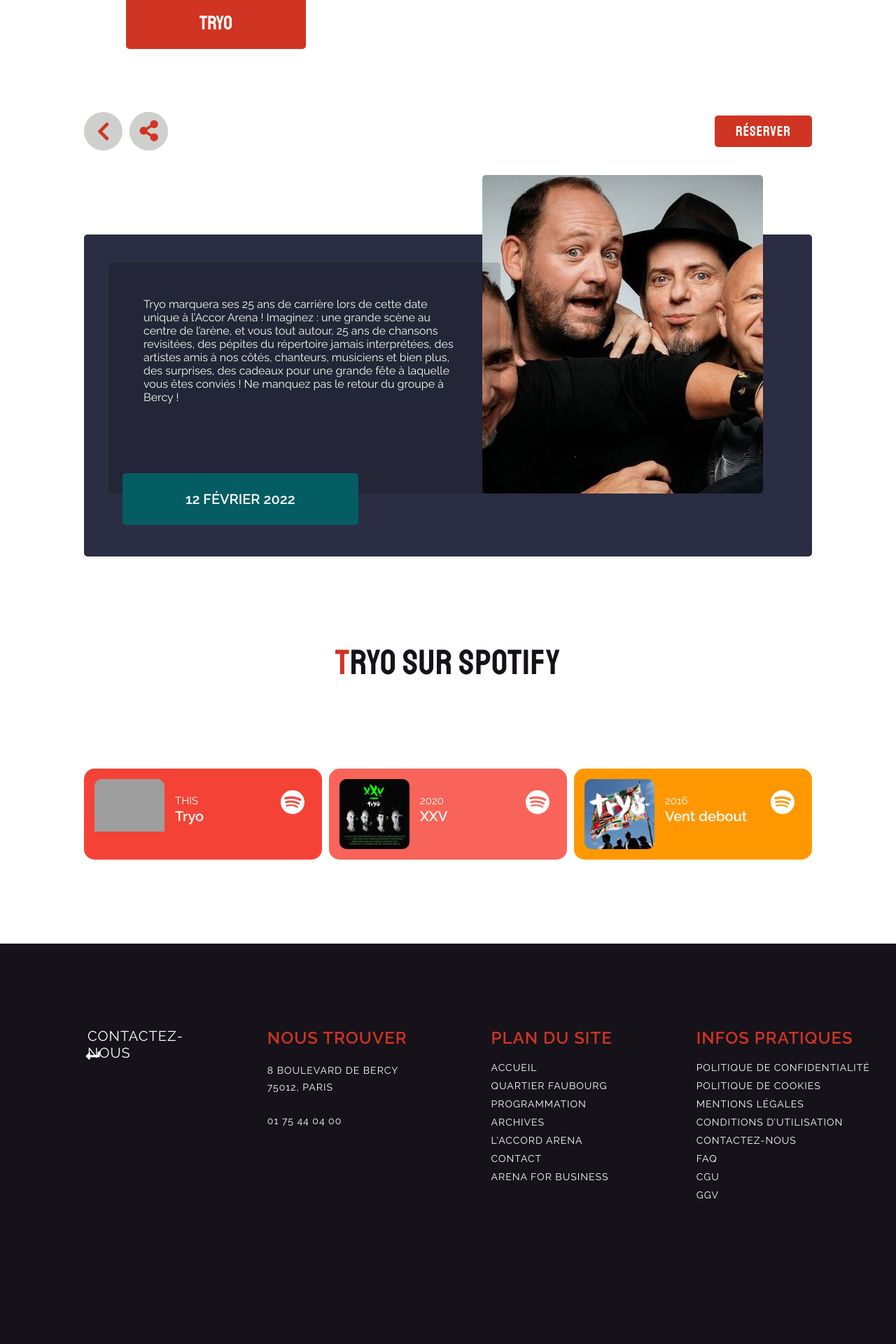
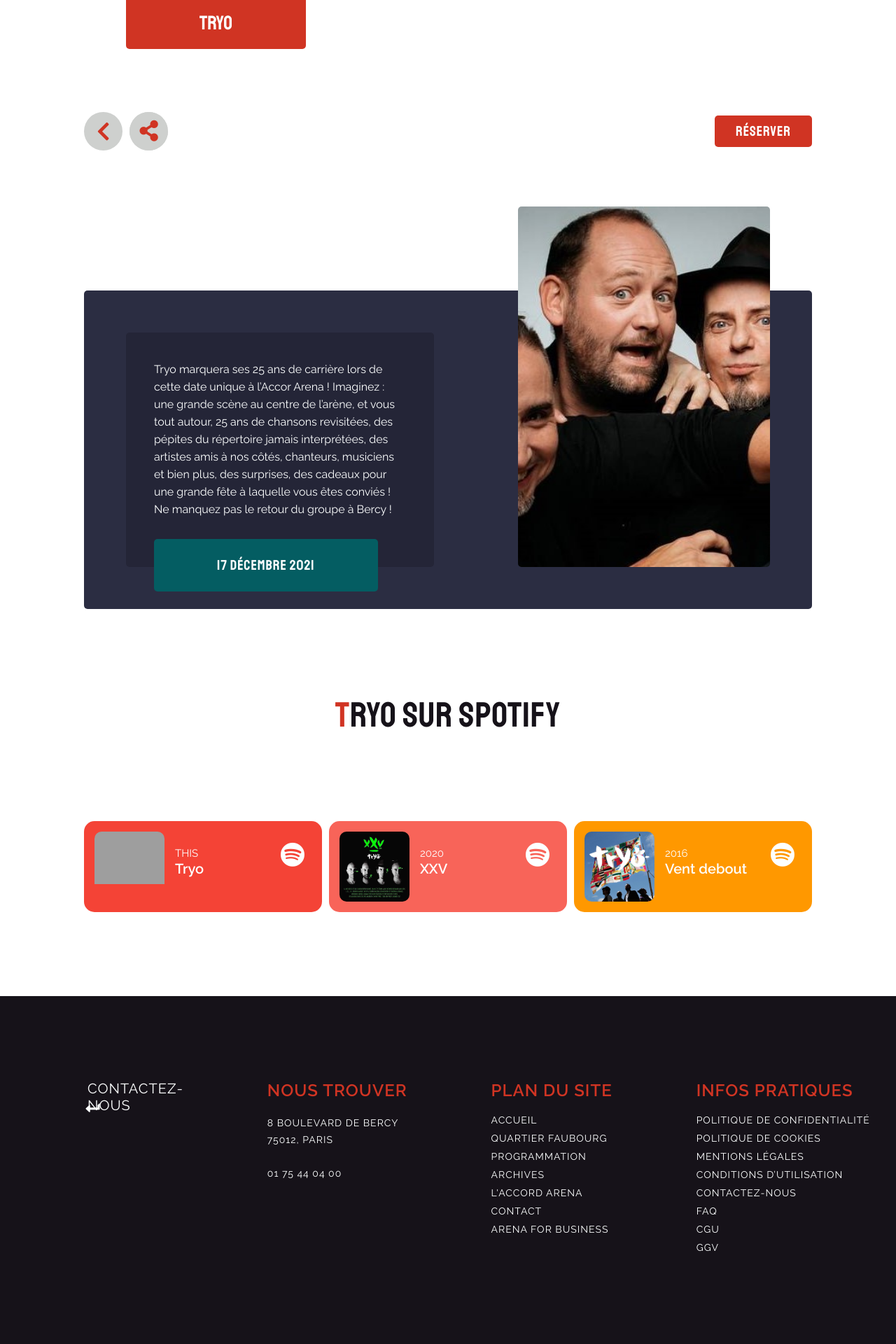
Before and after one commit to tmiia/Accor-Arena-TeamWork, a Jekyll site: the page built from _pages/page-artiste.html, in a window 1280 px wide. Shown: the part 1159-3079 px from the top of the page at 70% size. Built offline with Jekyll 4.4.1, drawn with Linux system fonts in a browser that asks for light colours.

Commit message:
Petite reprise section artiste pour plus avoir de absolute partout

```diff
--- a/_includes/info-artiste.html
+++ b/_includes/info-artiste.html
@@ -1,31 +1,12 @@
 <div class="section-artiste">
-<div class="info">
 
-
-    <div class="rectangle">
-
-
-
-
-        <div class="img-tryo"><img class="img-tryo" src="/assets/media/tryo-profil.jpg" alt="photo de tryo"></div>
-
-        <div class="encare-text">
-            <span href="#" class="date-button">12 février 2022</span>
-
-            <div class="txt">
-                <p>
-                    Tryo marquera ses 25 ans de carrière lors de cette date unique à l’Accor Arena !
-                    Imaginez : une grande scène au centre de l’arène, et vous tout autour, 25 ans de chansons revisitées, des pépites du répertoire jamais interprétées, des artistes amis à nos côtés, chanteurs, musiciens et bien plus, des surprises, des cadeaux pour une grande fête à laquelle vous êtes conviés !
-                    Ne manquez pas le retour du groupe à Bercy !
-                </p>
-            </div>
-
-        </div>
-
-
-
-
+    <div class="artiste-text">
+        <p>
+            Tryo marquera ses 25 ans de carrière lors de cette date unique à l’Accor Arena !
+            Imaginez : une grande scène au centre de l’arène, et vous tout autour, 25 ans de chansons revisitées, des pépites du répertoire jamais interprétées, des artistes amis à nos côtés, chanteurs, musiciens et bien plus, des surprises, des cadeaux pour une grande fête à laquelle vous êtes conviés !
+            Ne manquez pas le retour du groupe à Bercy !
+        </p>
+        <span>17 Décembre 2021</span>
     </div>
-
-
+    <div class="artiste-bann"></div>
 </div>
--- a/_sass/components/affiche-artiste.scss
+++ b/_sass/components/affiche-artiste.scss
@@ -11,7 +11,6 @@
         position: absolute;
         bottom: -30px;
         left: $margin-mobile;
-
         padding: 20px 105px;
         background-color: $rouge;
         color: $blanc;
@@ -23,7 +22,6 @@
         font-style: bolder;
         letter-spacing: 6%;
         transition: background-color .3s ease-in-out;
-
         }
 
         .button-artiste:hover{
--- a/_sass/components/info-artiste.scss
+++ b/_sass/components/info-artiste.scss
@@ -1,64 +1,48 @@
 .section-artiste{
+    margin: 200px $margin-desktop $margin-desktop;
+    display: flex;
+    border-radius: 5px;
+    background: $bleu;
 
+    .artiste-text {
+        display: flex;
+        flex-direction: column;
+        border-radius: 5px;
+        flex:1;
+        margin: $margin-mobile;
+        background-color: $noire-opac;
+        padding: 40px;
+        position:relative;
 
-
-.info{
-    display: flex;
-    justify-content: center;
-    margin: 0px 120px 120px 120px;
-
-
-     .rectangle{
-         position: relative;
-         background-color: $bleu;
-         border-radius: 5px;
-         width: 1144px;
-         height: 460px;
-
-
-         .img-tryo{
-             position: absolute;
-             border-radius: 5px;
-             bottom: 45px;
-             right: 35px;
-           }
-
-
-        .encare-text{
-            position: relative;
-         color: honeydew;
-         position: absolute;
-         background-color: $noire-opac;
-         width: 560px;
-         height: 330px;
-         border-radius: 5px;
-         bottom: 90px;
-         left: 35px;
-
-         .txt{
-             margin: 50px;
-             font-family: Raleway, sans-serif;
-
-         }
-
-         .date-button{
-             bottom: -45px;
-             left: 20px;
+        p {
+            flex:1;
+            color: $blanc;
+            border-radius: 5px;
+            font-family: $font-text;
+            line-height: 25px;
+            margin-bottom: 30px;
+        }
+        span{
             position: absolute;
+            bottom: -35px;
             padding: 25px 90px;
             background-color: $vert;
             color: $blanc;
             border-radius: 5px;
-            font-family: $font-text;
+            font-family: $font-titre;
             text-transform: uppercase;
             text-align: center;
             font-size: 20px;
-            font-weight: bolder;
-            letter-spacing: 4%;
+            letter-spacing: 1px;
             transition: background-color .3s ease-in-out;
         }
-     }
-     }
-
-     }
+    }
+    .artiste-bann {
+        background-image: url('/assets/media/tryo-profil.jpg');
+        background-size:cover;
+        flex:1;
+        height: 526;
+        margin: -120px $margin-mobile $margin-mobile;
+        border-radius: 5px;
+    }
 }
```
